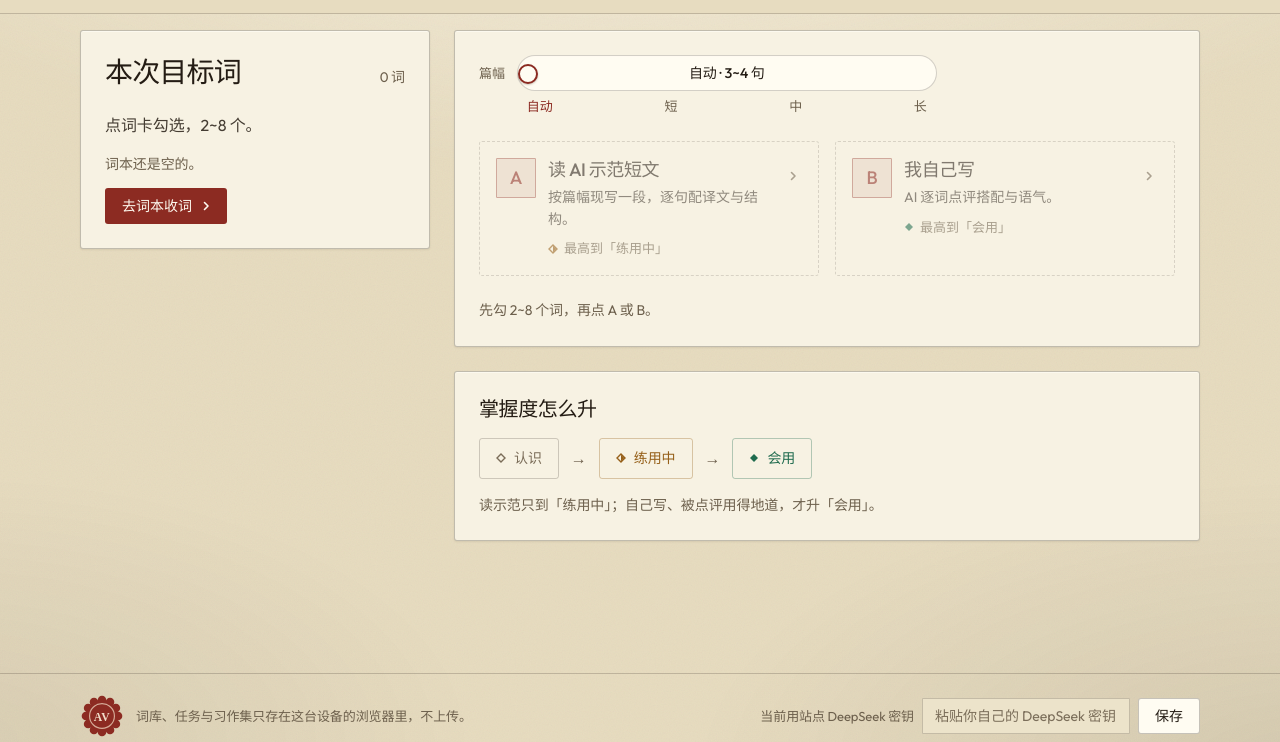
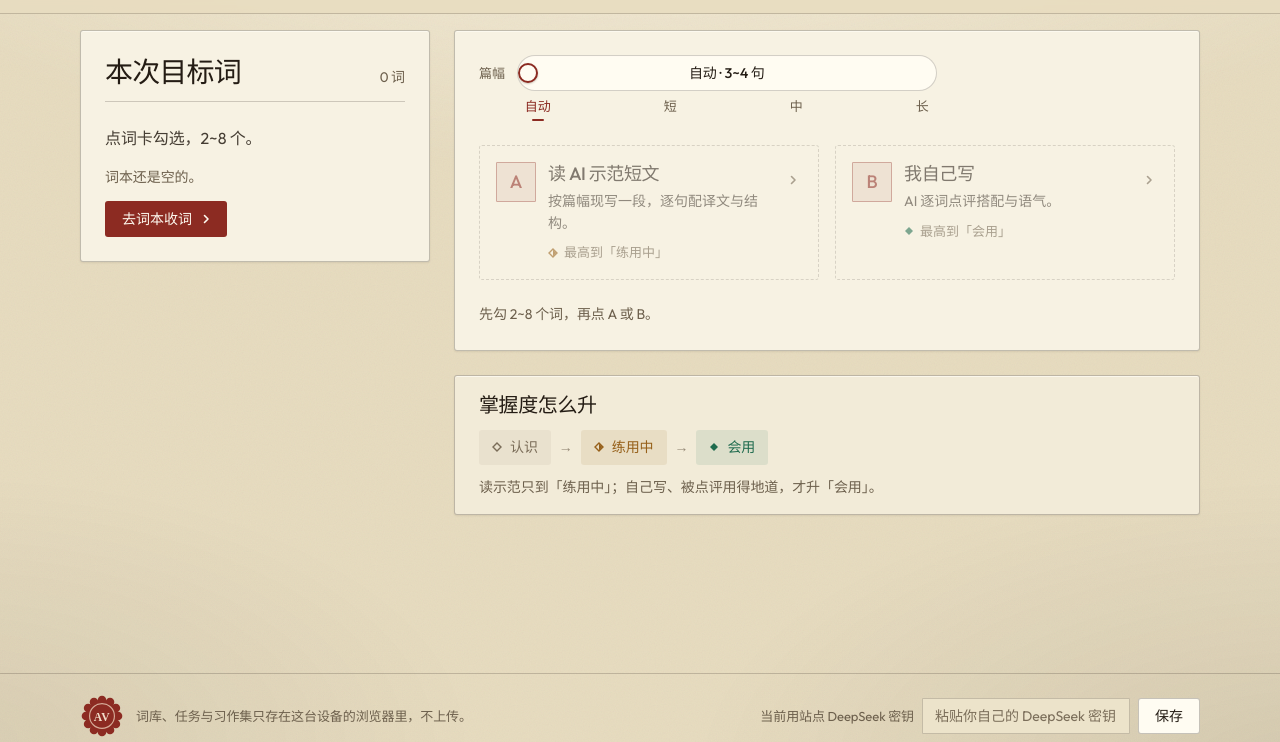
Before and after one commit to BlackChicken9/active-vocabulary, a website built with Vite: page index.html in a window 1280 px wide. Shown: the part 58-800 px from the top of the page. Built offline with nearby package versions, Linux system fonts and the light colour scheme.

Commit message:
style(ui): 顶栏毛玻璃、卡片标题分隔线、篇幅指示线与阶梯图例精修

```diff
--- a/src/style.css
+++ b/src/style.css
@@ -476,7 +476,9 @@ html[data-buttons='pill'] .btn--primary:disabled::after {
   inset: 0 0 auto;
   z-index: 10;
   height: var(--nav);
-  background: var(--bg);
+  background: color-mix(in oklab, var(--bg) 88%, transparent);
+  -webkit-backdrop-filter: blur(8px);
+  backdrop-filter: blur(8px);
   border-bottom: 1px solid var(--line);
 }
 
@@ -710,6 +712,8 @@ html[data-buttons='pill'] .btn--primary:disabled::after {
   align-items: baseline;
   justify-content: space-between;
   gap: var(--s-3);
+  padding-bottom: var(--s-3);
+  border-bottom: 1px solid var(--line);
 }
 
 .bank__count {
@@ -1001,17 +1005,19 @@ textarea:focus {
   border-radius: 999px;
   background: var(--raised);
   box-shadow: inset 0 1px 0 color-mix(in oklab, #fffaf0 55%, transparent);
+  overflow: hidden;
 }
 
 .lenbar__stops {
   display: flex;
   align-items: center;
   justify-content: space-between;
-  padding: 0 4px;
+  padding: 0 2px;
 }
 
 .lenbar__stop {
-  padding: 2px 6px;
+  position: relative;
+  padding: 2px 6px 6px;
   border: 0;
   border-radius: var(--r-sm);
   background: transparent;
@@ -1023,6 +1029,18 @@ textarea:focus {
 
 .lenbar__stop[aria-pressed='true'] {
   color: var(--accent);
+}
+
+.lenbar__stop[aria-pressed='true']::after {
+  content: '';
+  position: absolute;
+  left: 50%;
+  bottom: 0;
+  width: 12px;
+  height: 2px;
+  translate: -50% 0;
+  border-radius: 999px;
+  background: var(--accent);
 }
 
 .lenbar__stop:disabled {
@@ -1088,11 +1106,12 @@ textarea:focus {
   -webkit-appearance: none;
   width: 20px;
   height: 20px;
-  margin-top: 8px;
+  margin-top: 7px;
   border: 2px solid var(--accent);
   border-radius: 50%;
   background: var(--p-raised);
   box-shadow: 0 1px 2px rgb(58 40 22 / 0.25);
+  transition: transform 120ms var(--ease);
 }
 
 .lenbar__range::-moz-range-track {
@@ -1397,16 +1416,21 @@ textarea:focus {
   padding-top: var(--s-5);
 }
 
+.card.work:has(.ladder) {
+  padding: var(--s-4) var(--s-5);
+  background: color-mix(in oklab, var(--bg) 32%, var(--card));
+}
+
 .ladder {
   display: flex;
   flex-direction: column;
-  gap: var(--s-4);
+  gap: var(--s-3);
 }
 
 .ladder__steps {
   display: flex;
   align-items: center;
-  gap: var(--s-3);
+  gap: var(--s-2);
   flex-wrap: wrap;
 }
 
@@ -1414,29 +1438,32 @@ textarea:focus {
   display: inline-flex;
   align-items: center;
   gap: var(--s-2);
-  padding: var(--s-2) var(--s-4);
-  border: 1px solid var(--line);
+  padding: 5px var(--s-3);
+  border: 1px solid transparent;
   border-radius: var(--r-btn);
   font-size: var(--t-small);
   font-weight: 500;
+  cursor: default;
 }
 
 .ladder__step.passive {
   color: var(--st-passive);
+  background: color-mix(in oklab, var(--st-passive) 8%, transparent);
 }
 
 .ladder__step.training {
   color: var(--st-training);
-  border-color: color-mix(in oklab, var(--st-training) 32%, transparent);
+  background: color-mix(in oklab, var(--st-training) 10%, transparent);
 }
 
 .ladder__step.active {
   color: var(--st-active);
-  border-color: color-mix(in oklab, var(--st-active) 32%, transparent);
+  background: color-mix(in oklab, var(--st-active) 10%, transparent);
 }
 
 .ladder__arrow {
-  color: var(--muted);
+  color: color-mix(in oklab, var(--muted) 70%, transparent);
+  font-size: var(--t-small);
 }
 
 .passage {
@@ -2105,6 +2132,8 @@ textarea:focus {
   align-items: baseline;
   gap: var(--s-3);
   flex-wrap: wrap;
+  padding-bottom: var(--s-3);
+  border-bottom: 1px solid var(--line);
 }
 
 .saved__head .sub {
@@ -2304,6 +2333,8 @@ textarea:focus {
   align-items: baseline;
   justify-content: space-between;
   gap: var(--s-3);
+  padding-bottom: var(--s-3);
+  border-bottom: 1px solid var(--line);
 }
 
 .wpanel-body {
```
